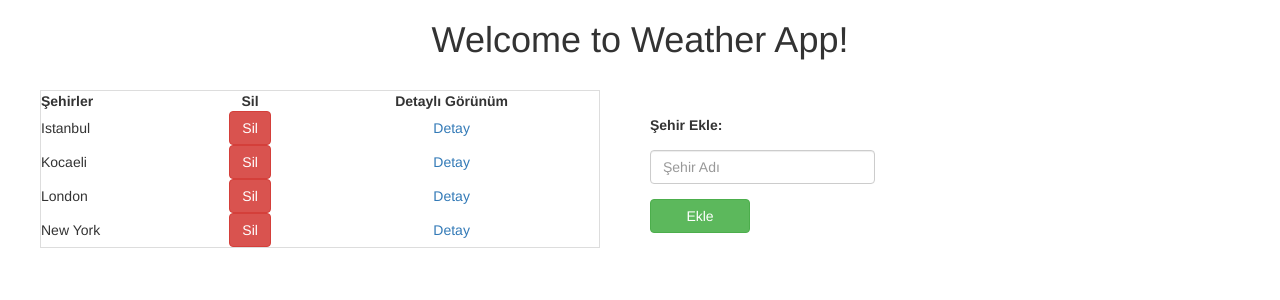
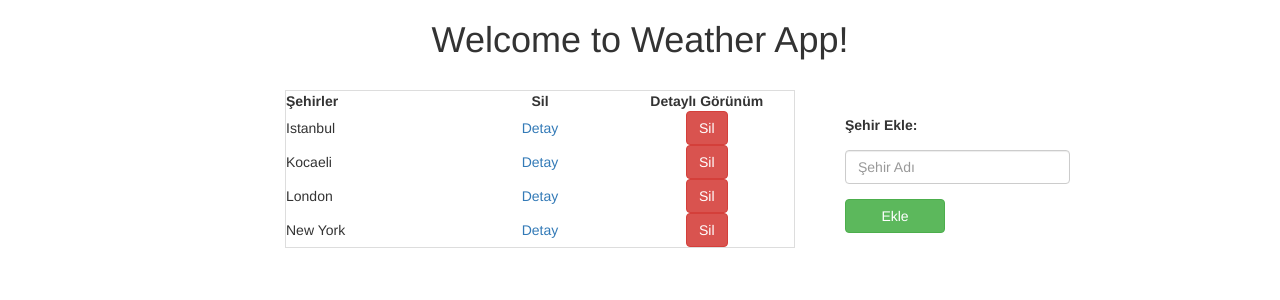
Before and after one commit to rzaveri8/weather, an Angular app: page / in a window 1280 px wide. Shown: the top 300 px of the page. Built offline with nearby package versions, Linux system fonts and the light colour scheme.

Commit message:
items centered.

```diff
--- a/src/app/components/city/city.component.css
+++ b/src/app/components/city/city.component.css
@@ -11,11 +11,12 @@
 .wrapper {
   padding: 20px;
   display: grid;
-  grid-template-columns: 300px 300px 300px;
+  grid-template-columns: 275px 275px 200px;
   grid-template-rows: auto;
+  justify-content: center;
 }
 
-.item1{
+.city-list{
   padding-left: 20px;
   padding-right: 20px;
 
@@ -23,7 +24,7 @@
   grid-column-end: 3;
 }
 
-.item2{
+.city-add{
   padding-left: 20px;
   padding-right: 20px;
 
@@ -31,7 +32,7 @@
   grid-column-end: 4;
 }
 
-.item3{
+.city-detail{
   padding-left: 20px;
   padding-right: 20px;
 
@@ -44,3 +45,11 @@
 .delete-button {
   text-align: center;
 }
+
+.detay-button {
+  width: 175px;
+}
+
+.table-city-column {
+  width: 175px;
+}
--- a/src/app/components/city/city.component.html
+++ b/src/app/components/city/city.component.html
@@ -1,10 +1,10 @@
 <div class="wrapper">
-  <div *ngIf="!localStorageFlag" class="item1">
+  <div *ngIf="!localStorageFlag" class="city-list">
     <table id="city-table" class="table table-bordered table-responsive table-hover">
       <tr>
-        <th>Şehirler</th>
+        <th class="table-city-column">Şehirler</th>
         <th class="text-center">Sil</th>
-        <th class="text-center">Detaylı Görünüm</th>
+        <th class="text-center detay-button">Detaylı Görünüm</th>
       </tr>
       <tr *ngFor="let city of cities; let i = index" [attr.city-index]="i">
 
@@ -13,17 +13,17 @@
         </td>
 
         <td class="text-center">
-          <button class="btn btn-danger" (click)="deleteCity(i)">Sil</button>
+          <a (click)="onDetail(city)">Detay</a>
         </td>
 
         <td class="text-center">
-          <a (click)="onDetail(city)">Detay</a>
+          <button class="btn btn-danger" (click)="deleteCity(i)">Sil</button>
         </td>
       </tr>
     </table>
   </div>
 
-  <app-city-add class="item2" (outputToParent)="GetOutputValue($event)"></app-city-add>
+  <app-city-add class="city-add" (outputToParent)="GetOutputValue($event)"></app-city-add>
 
-  <app-city-detail class="item3"></app-city-detail>
+  <app-city-detail class="city-detail"></app-city-detail>
 </div>
```
